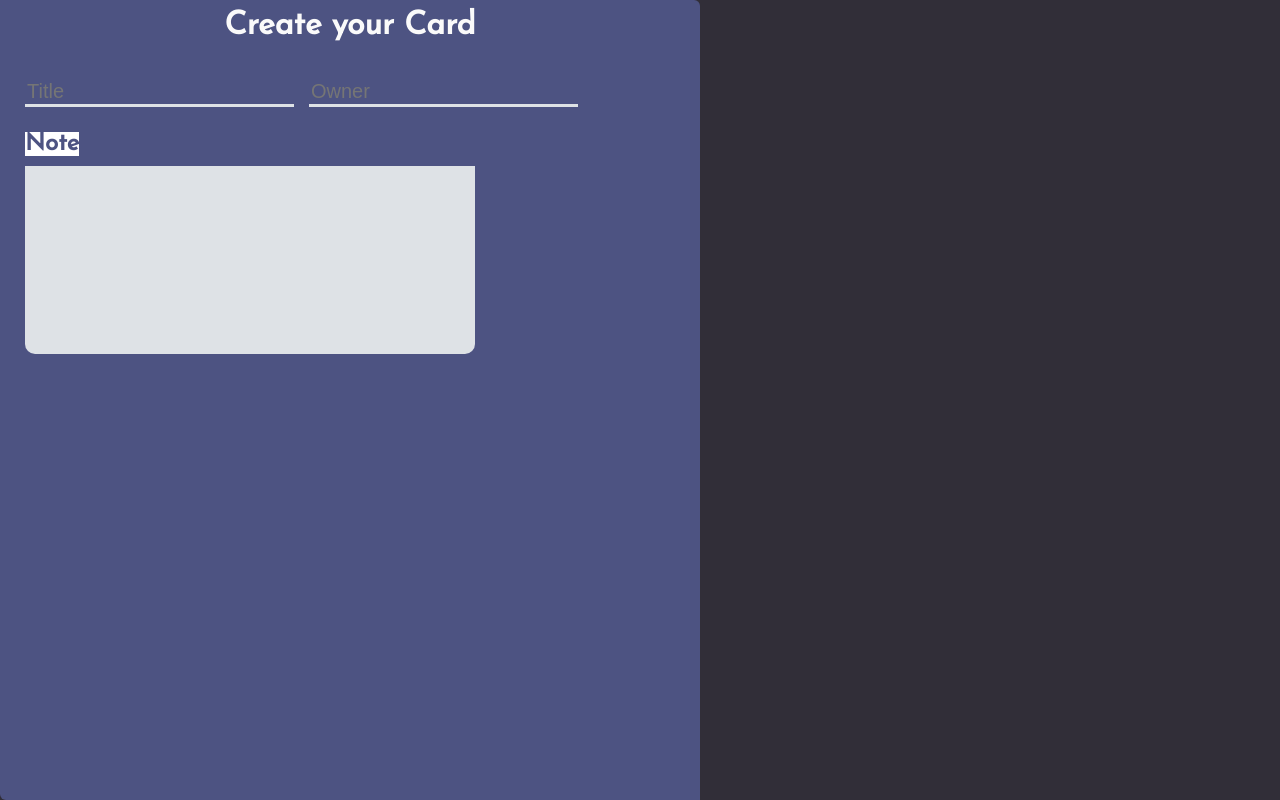
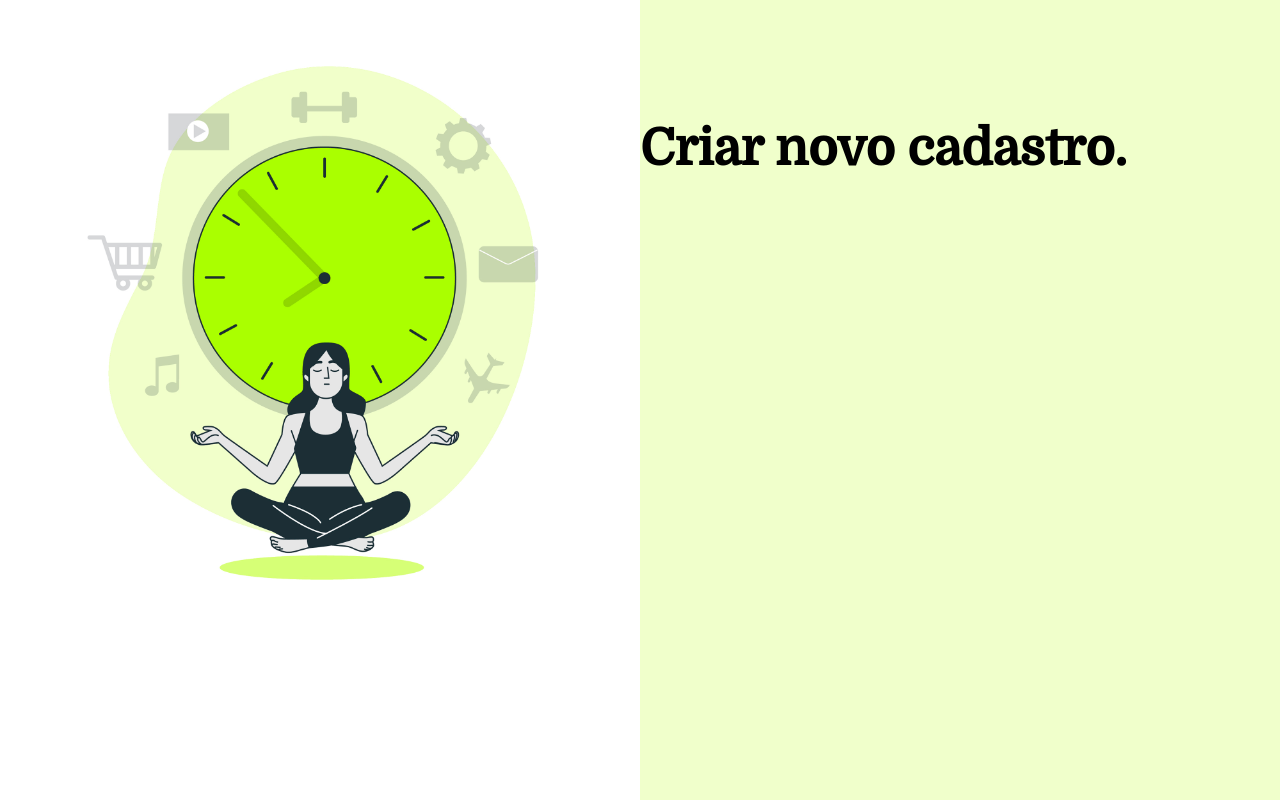
Before and after one commit to PeZunino/reminder, a React (Create React App) app: page / in a window 1280 px wide. Built offline with nearby package versions, Linux system fonts and the light colour scheme.

Commit message:
signin background

```diff
--- a/public/index.html
+++ b/public/index.html
@@ -14,6 +14,13 @@
       manifest.json provides metadata used when your web app is installed on a
       user's mobile device or desktop. See https://developers.google.com/web/fundamentals/web-app-manifest/
     -->
+    <link rel="preconnect" href="https://fonts.googleapis.com" />
+    <link rel="preconnect" href="https://fonts.gstatic.com" crossorigin />
+    <link
+      href="https://fonts.googleapis.com/css2?family=Domine:wght@500&family=Roboto+Slab&display=swap"
+      rel="stylesheet"
+    />
+
     <link rel="manifest" href="%PUBLIC_URL%/manifest.json" />
     <link rel="preconnect" href="https://fonts.googleapis.com" />
     <link rel="preconnect" href="https://fonts.gstatic.com" crossorigin />
@@ -27,6 +34,9 @@
       href="https://fonts.googleapis.com/css2?family=Roboto+Slab&display=swap"
       rel="stylesheet"
     />
+    <style>
+      @import url("https://fonts.googleapis.com/css2?family=Domine:wght@500&family=Roboto+Slab&display=swap");
+    </style>
     <!--
       Notice the use of %PUBLIC_URL% in the tags above.
       It will be replaced with the URL of the `public` folder during the build.
--- a/src/App.tsx
+++ b/src/App.tsx
@@ -1,11 +1,13 @@
 import React from "react";
 import MainPage from "./pages/Main";
+import SignUp from "./pages/SignUp";
 import { GlobalStyles } from "./styles/global";
 
 const App: React.FC = () => {
   return (
     <>
-      <MainPage />
+      {/* <MainPage /> */}
+      <SignUp />
       <GlobalStyles />
     </>
   );
--- /dev/null
+++ b/src/pages/SignUp/index.tsx
@@ -0,0 +1,25 @@
+import React from "react";
+import { Background, Container, Content } from "./styles";
+import meTime from "../../assets/mg_time.jpg";
+
+const SignUp: React.FC = () => {
+  return (
+    <>
+      <Container>
+        <Background>
+          <img src={meTime} alt="metime" />
+        </Background>
+        <Content>
+          <h1>Criar novo cadastro.</h1>
+        </Content>
+        {/* <div>
+
+          <form action="submit"></form>
+        </div> */}
+        {/* <div></div> */}
+      </Container>
+    </>
+  );
+};
+
+export default SignUp;
--- /dev/null
+++ b/src/pages/SignUp/styles.ts
@@ -0,0 +1,44 @@
+import styled from "styled-components";
+
+export const Container = styled.div`
+  display: flex;
+  height: 100vh;
+  align-items: stretch;
+  /* filter: brightness(90%) saturate(80%); */
+  /*
+  div {
+    width: 100vw;
+    height: 100vh;
+    bottom: 0;
+
+    form {
+    }
+
+    h1 {
+      height: fit-content;
+      position: relative;
+      top: 15%;
+      font-family: "Domine", serif;
+      font-size: 50px;
+    }
+  } */
+`;
+
+export const Background = styled.div`
+  width: 50%;
+  img {
+    width: 100%;
+  }
+`;
+
+export const Content = styled.div`
+  width: 50%;
+  background-color: #f0ffcb;
+  h1 {
+    position: relative;
+    top: 15%;
+    font-family: "Domine", serif;
+    font-size: 50px;
+    justify-content: center;
+  }
+`;
--- a/src/styles/global.ts
+++ b/src/styles/global.ts
@@ -8,7 +8,7 @@ export const GlobalStyles = createGlobalStyle`
     font-family: 'Josefin Sans', sans-serif;
     margin:0px;
     padding:0px;
-    background-color: #312e38;
+    background-color: #ffff;
   }
 
   a{text-decoration-style: none;}
```
Also changed, not shown: src/assets/mg_time.jpg (added), src/assets/signUp.jpg (added).
